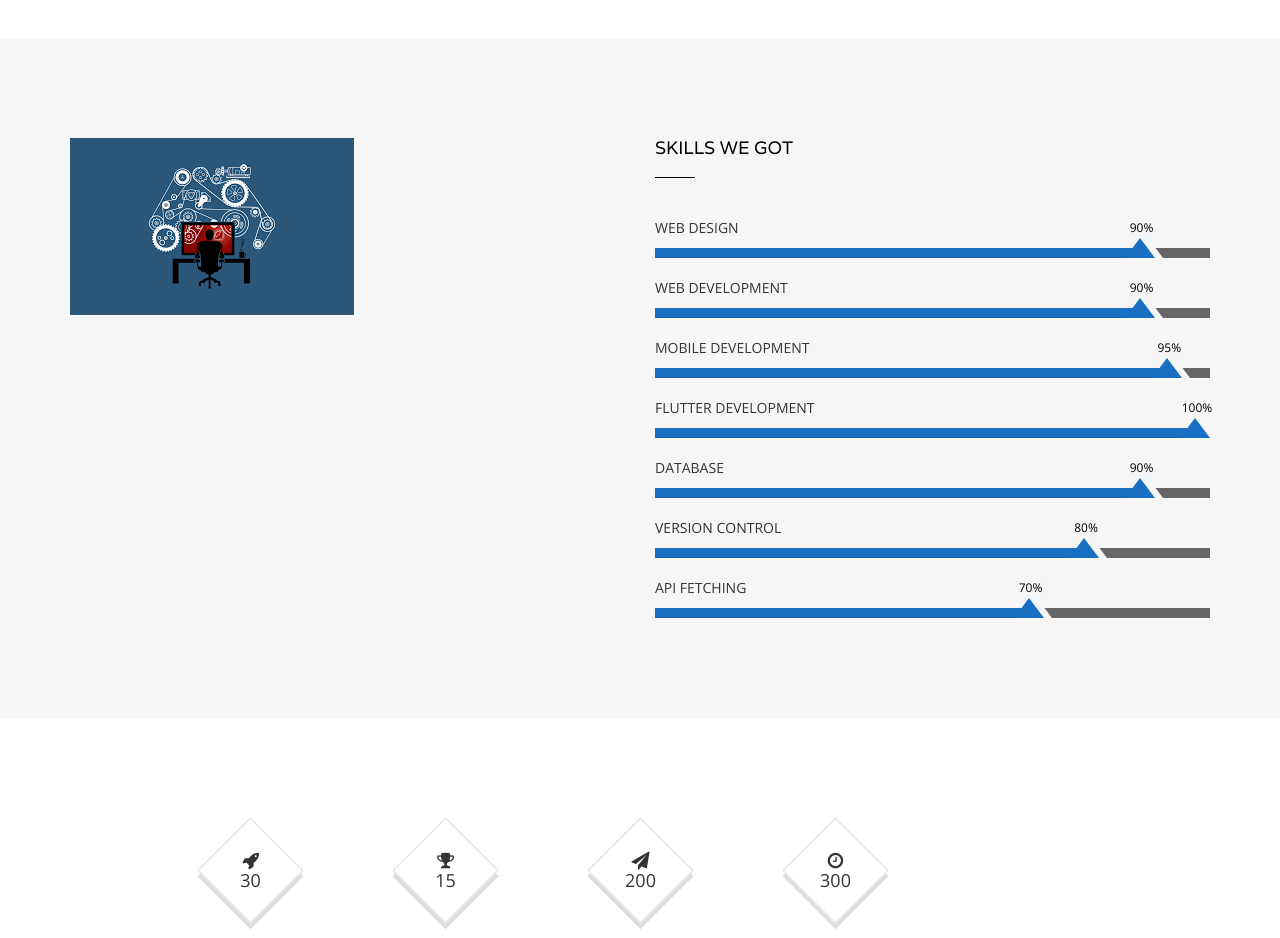
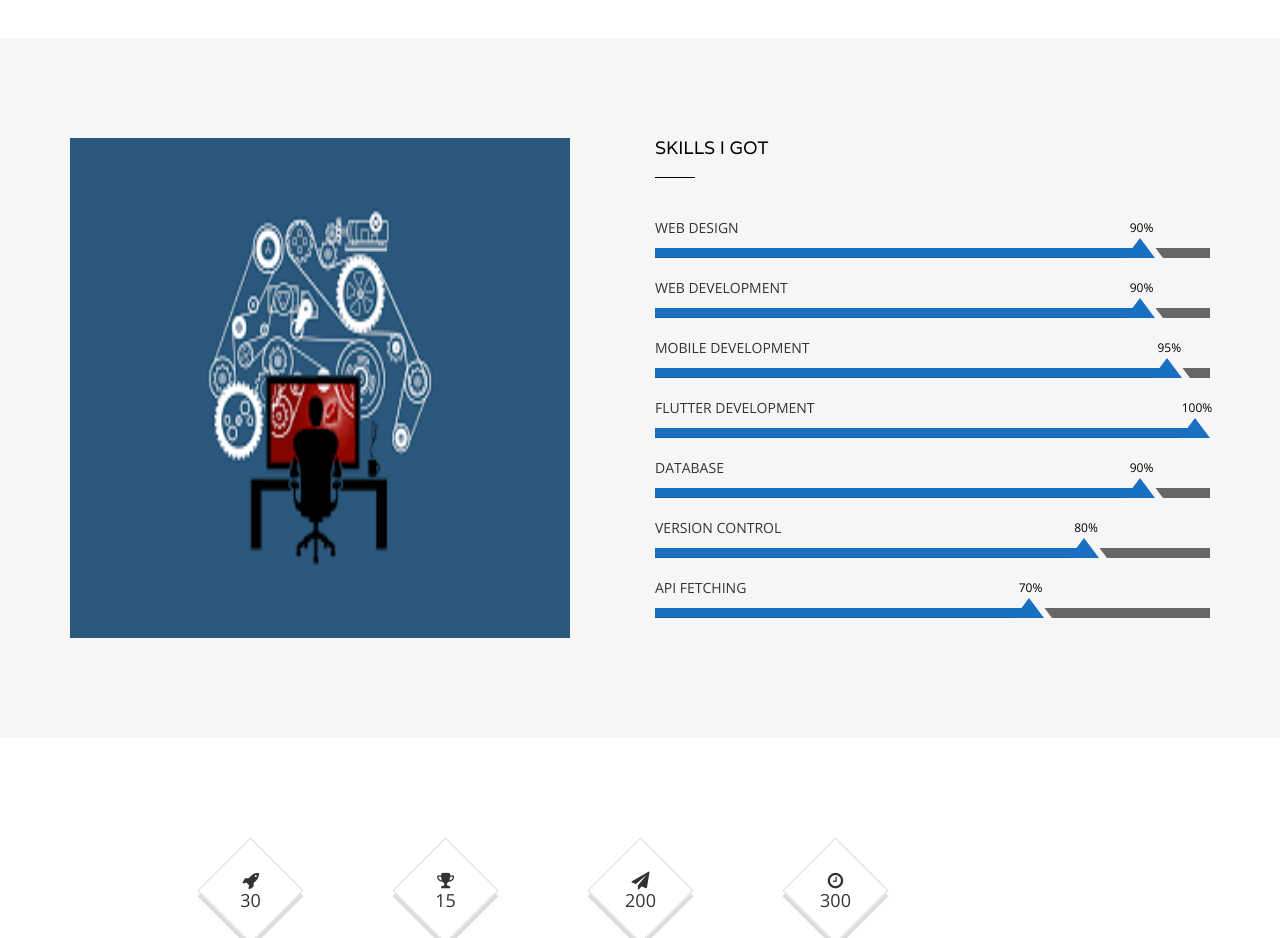
Before and after one commit to Brahmagithubrit/portfolio_brahma, a plain HTML site: page index.html in a window 1280 px wide. Shown: the part 2540-3478 px from the top of the page. Drawn offline with nearby package versions, Linux system fonts and the light colour scheme.

Commit message:
Update index.html

```diff
--- a/index.html
+++ b/index.html
@@ -224,10 +224,10 @@
             <div class="container">
                 <div class="row">
                     <div class="col-sm-6">
-                    <img src="assets/img/intro.png" alt="">
+                    <img style="height: 500px; width: 500px;" src="assets/img/intro.png" alt="">
                     </div>
                     <div class="col-sm-6">
-                        <h2>SKILLS WE GOT</h2>
+                        <h2>SKILLS i GOT</h2>
                         <div class="progress-group">
                             <p>Web design</p>
                             <div class="progress">
```
